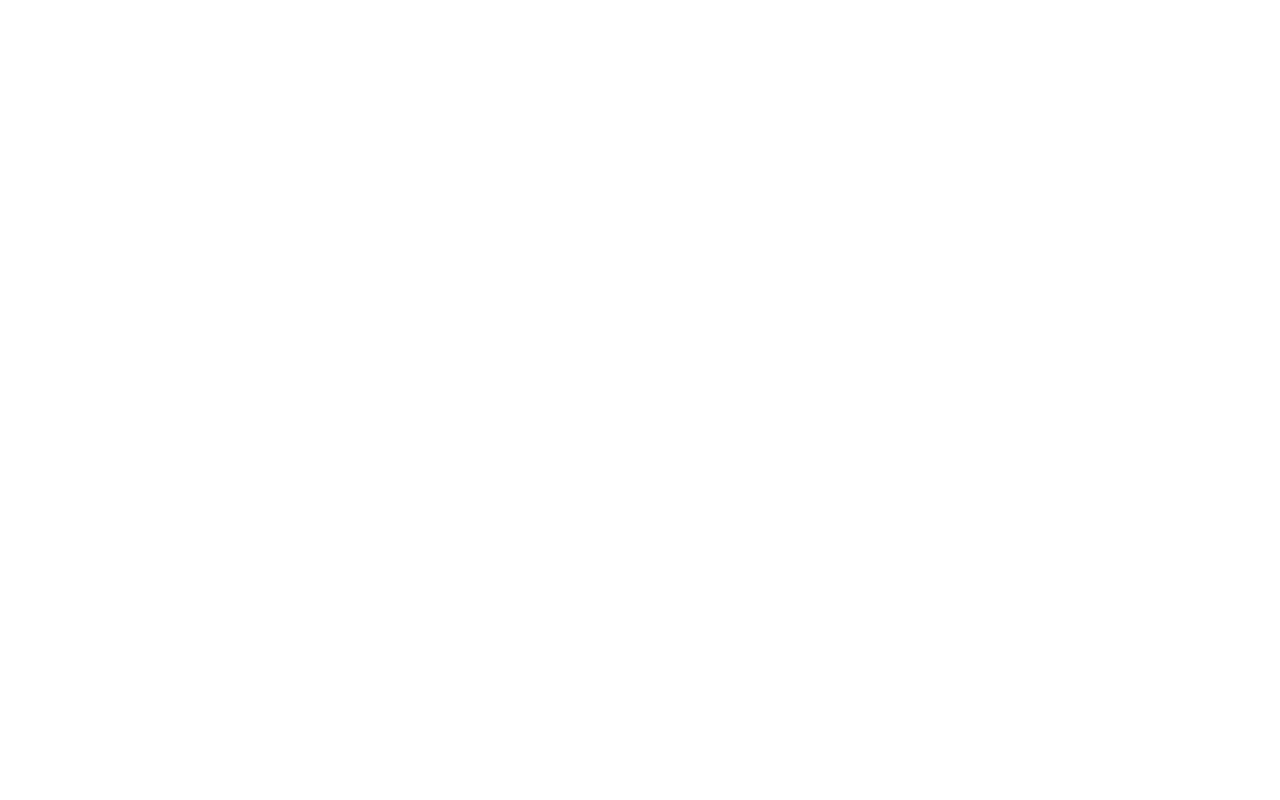
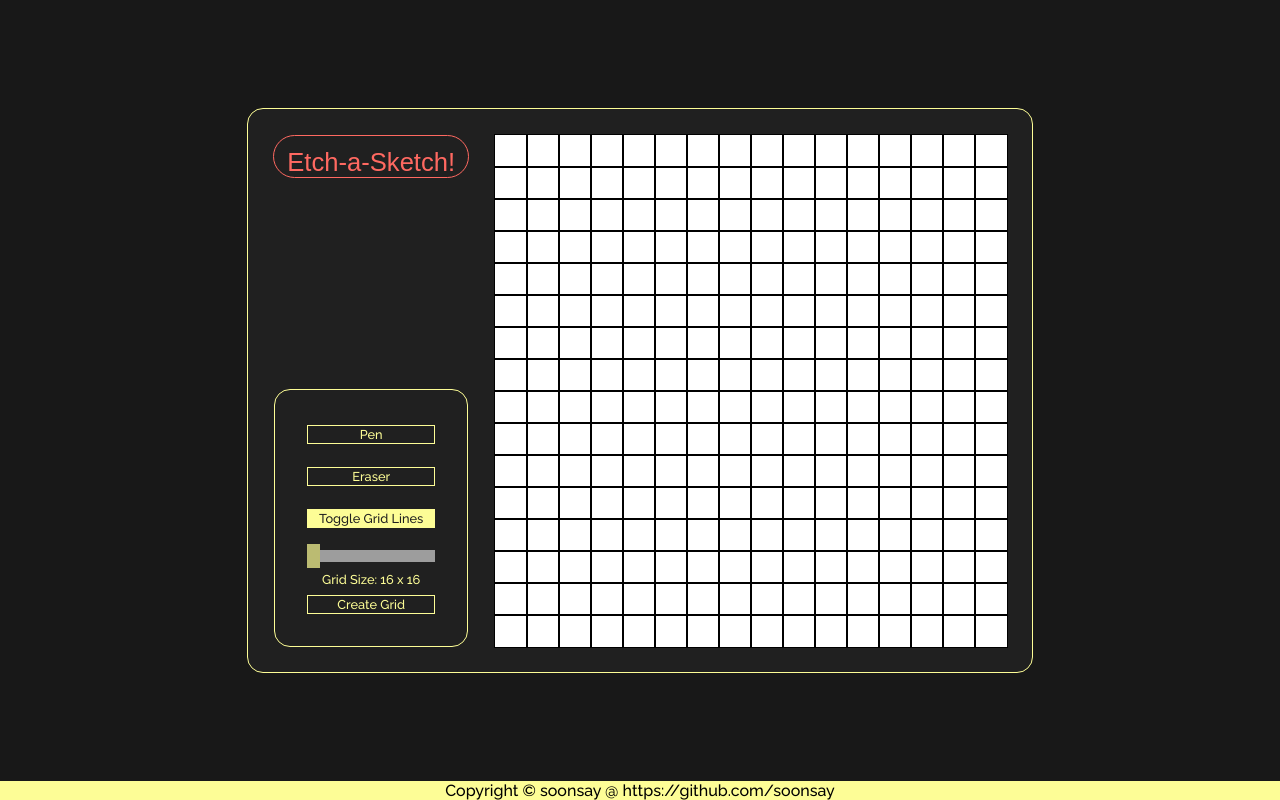
Before and after one commit to soonsay/etch-a-sketch, a plain HTML site: page index.html in a window 1280 px wide. Drawn offline with Linux system fonts and the light colour scheme; a web font is replaced by a local one.

Commit message:
Create etch-a-sketch project
Signed-off-by: soonsay <mileswfoster1@gmail.com>

```diff
--- a/index.html
+++ b/index.html
@@ -1,11 +1,21 @@
 <!DOCTYPE html>
 <html>
-<script src="javascript.js"></script>
+<script src="javascript.js" defer></script>
 <head>
   <meta charset="UTF-8">
-  <title>Page Title</title>
+  <title>Etch-a-Sketch!</title>
+  <link rel="stylesheet" href="style.css">
 </head>
-<body>
+<body draggable="false">
+  <div id="container">
+  <div id="gridContainer"></div>
+    <div id="buttonsContainer">
+      <div id="sliderContainer">
+      <input type="range" autocomplete="off" min="16" max="100" value="16" class="slider" id="sliderRange">
+      </div>
+    </div>
+  </div>
+  <div id="footer">Copyright © soonsay @ https://github.com/soonsay </div>
   <script>
   </script>
 </body>
--- a/javascript.js
+++ b/javascript.js
@@ -0,0 +1,246 @@
+// To revisit later:
+
+// Add shade modification toggle button
+// Add lighten modification toggle button
+// Add color selector
+// Add color fill
+
+
+// Transition slider to knobs
+// Add a grid cache (old pictures)
+
+
+
+// Reference container for all elements
+const container = document.querySelector('#container');
+
+// Create left column for left elements (title, buttons);
+const leftColumn = document.createElement('div');
+leftColumn.setAttribute('id', 'leftColumn');
+
+const headerPin = document.createElement('div');
+headerPin.setAttribute('id', 'headerPin');
+headerPin.innerText = "Etch-a-Sketch!";
+
+
+
+const gridValueContainer = document.createElement('div');
+gridValueContainer.setAttribute('id', 'gridValueContainer');
+sliderContainer.appendChild(gridValueContainer);
+
+// Access sliderValue
+var sliderValue = document.getElementById("sliderRange");
+var valueContainer = document.getElementById("gridValueContainer");
+valueContainer.style.fontFamily = "Raleway, sans-serif";
+valueContainer.style.fontSize = "1vw";
+valueContainer.style.color = "#FDFD96";
+valueContainer.innerHTML = "Grid Size: " + sliderValue.value + " x " + sliderValue.value; // Display the default slider value
+
+// Update the current slider value (each time you drag the slider handle)
+sliderValue.oninput = function() {
+  valueContainer.innerHTML = "Grid Size: " + this.value + " x " + this.value;
+}
+
+// Create button and add to slider container:
+const gridButton = document.createElement('button');
+gridButton.classList.add('createGridButton');
+gridButton.classList.add('button');
+gridButton.innerText = "Create Grid";
+gridButton.onclick = function(){
+    newGrid();
+}
+sliderContainer.appendChild(gridButton);
+
+// Toggle bools
+let penActive = false;
+let eraserActive = false;
+let gridActive = true;
+
+
+// Create button for pen toggle:
+const penButton = document.createElement('button');
+penButton.classList.add('penButton');
+penButton.classList.add('button');
+penButton.innerText = "Pen"
+penButton.onclick = function(e) {
+  toggleButton(e);
+}
+
+
+// Create button for eraser toggle:
+const eraserButton = document.createElement('button');
+eraserButton.classList.add('eraserButton');
+eraserButton.classList.add('button');
+eraserButton.innerText = "Eraser"
+eraserButton.onclick = function(e) {
+  toggleButton(e);
+}
+
+// Create button for Grid Lines toggle:
+const gridLinesButton = document.createElement('button');
+gridLinesButton.classList.add('gridLinesButton');
+gridLinesButton.classList.add('button');
+gridLinesButton.classList.add('btn-on');
+gridLinesButton.innerText = "Toggle Grid Lines";
+gridLinesButton.onclick = function(e) {
+  toggleButton(e);
+}
+
+
+// Append all elements to their appropriate parents
+
+buttonsContainer.appendChild(gridLinesButton);
+buttonsContainer.appendChild(eraserButton);
+buttonsContainer.appendChild(penButton);
+
+leftColumn.appendChild(headerPin);
+leftColumn.appendChild(buttonsContainer);
+container.appendChild(leftColumn);
+
+
+
+
+// Functions //
+
+// Add rows to gridContainer
+function makeRows(rows, cols) {
+  const gridContainer = document.querySelector('#gridContainer');
+// Set style attributes of grid rows and grid-cols, custom properties denoted by -- in CSS
+  gridContainer.style.setProperty('--grid-rows', rows);
+  gridContainer.style.setProperty('--grid-cols', cols);
+  // Iterates as long as c is less than rows * cols (256) - stops at 255, 0-based
+  for (c = 0; c < (rows * cols); c++) {
+    // Create a div element called cell
+    let cell = document.createElement("div");
+    // Add event listeners for mouse over and mouse down to simulate "dragging"
+    cell.addEventListener('mouseover', drawColor);
+    cell.addEventListener('mousedown', drawColor);
+    // Append cell to the container and give it the class "grid-item"
+    if (gridActive) {
+      cell.classList.add('gridItem', 'gridItemLines');
+    }
+    else {
+      cell.classList.add('gridItem');
+    }
+    gridContainer.appendChild(cell);
+
+  };
+};
+
+makeRows(16, 16);
+
+// New grid function for button
+
+function newGrid() {
+   let rows = cols = sliderValue.value;
+   gridContainer.replaceChildren();
+
+   makeRows(rows, cols);
+}
+
+function toggleButton(e) {
+  if (e.target.classList.contains('btn-on')) {
+    toggleOff(e);
+  } else {
+    toggleOn(e);
+  }
+}
+
+function toggleOn(e) {
+    let selectedButton = e.target.classList[0];
+
+    if (selectedButton == "penButton") {
+      penActive = !penActive;
+
+        if (penActive) {
+          eraserButton.classList.remove('btn-on');
+          penButton.classList.add('btn-on');
+          eraserActive = false;
+        }
+    }
+
+    if (selectedButton == "eraserButton") {
+      eraserActive = !eraserActive;
+
+        if (eraserActive) {
+        penButton.classList.remove('btn-on');
+        eraserButton.classList.add('btn-on');
+        penActive = false;
+        }
+    }
+
+    if (selectedButton == "gridLinesButton") {
+      gridActive = !gridActive;
+      let children = document.querySelectorAll('#gridContainer *');
+
+      if (gridActive) {
+        gridLinesButton.classList.add('btn-on');
+
+        children.forEach((element) => {
+          element.classList.add('gridItemLines');
+        })
+      }
+  }
+}
+
+
+// Way cleaner (cooler?) solution, just barely doesn't work how I want!
+// Remove btn-on from the buttons that were not selected
+// Unfortunately the grid toggle forces the other two off (when toggled on)
+
+
+    // let otherButtons = document.querySelectorAll(`button:not(button.${e.target.classList[0]})`);
+
+    // otherButtons.forEach((element) => {
+    //   let buttonName = element.classList[0]
+    //   if (buttonName != "gridLinesButton") {
+    //     element.classList.remove('btn-on');
+
+    //   })
+    //  e.target.classList.add('btn-on')
+
+
+function toggleOff(e) {
+  let selectedButton = e.target.classList[0];
+  if (selectedButton == "penButton") {
+    penActive = !penActive;
+  }
+  if (selectedButton == "eraserButton") {
+    eraserActive = !eraserActive;
+  }
+  if (selectedButton == "gridLinesButton") {
+    gridActive = !gridActive;
+    let children = document.querySelectorAll('#gridContainer *');
+
+    if (!gridActive) {
+      children.forEach((element) => {
+      element.classList.remove('gridItemLines');
+    })
+  }
+
+
+  }
+
+  e.target.classList.remove('btn-on');
+}
+
+// Mouse Controls
+
+let mouseDown = false;
+container.onmousedown = () => (mouseDown = true)
+container.onmouseup = () => {
+  mouseDown = false;
+}
+
+// Draw div when mouse down is true
+
+function drawColor(e) {
+  if (e.type === 'mouseover' && !mouseDown) return;
+
+  if (penActive === true) {
+    e.target.style.backgroundColor = "black";
+  } else if (eraserActive === true) {
+    e.target.style.backgroundColor = "transparent";
+  }
+
+}
--- /dev/null
+++ b/style.css
@@ -0,0 +1,171 @@
+@import url('https://fonts.googleapis.com/css2?family=Raleway:wght@500&display=swap');
+@import url('https://fonts.googleapis.com/css2?family=Borel&family=Raleway:wght@500&display=swap');
+
+:root {
+    --grid-cols: 1;
+    --grid-rows: 1;
+    background-color: #181818;
+
+    -moz-user-select: -moz-none;
+    -khtml-user-select: none;
+    -webkit-user-select: none;
+    user-select: none;
+}
+
+body {
+    display: flex;
+    justify-content: center;
+    align-items: center;
+    height: 100vh;
+    width: 100vw;
+    margin: 0;
+    padding: 0;
+    flex-direction: column;
+}
+
+
+
+#container {
+    display: flex;
+    flex-direction: row-reverse;
+    gap: 2vw;
+    padding: 2vw;
+    justify-content: center;
+    align-items: center;
+    background-color: #202020;
+    border: 1px solid #FDFD96;
+    border-radius: 1em;
+    margin-top: auto;
+}
+
+#footer {
+    display: flex;
+    justify-content: center;
+    margin-top: auto;
+    background-color: #FDFD96;
+    height: auto;
+    width: 100vw;
+    font-size: 1em;
+    font-family: Raleway, sans-serif;
+}
+
+#gridContainer {
+    display: grid;
+    grid-gap: 0px;
+    margin: 0px;
+    padding: 0px;
+    height: auto;
+    width: 40vw;
+    background-color: white;
+
+    /*Creates custom properties grid rows and grid cols for us to assign with JS */
+    /* Var allows us to access the value */
+    grid-template-rows: repeat(var(--grid-rows), auto);
+    grid-template-columns: repeat(var(--grid-cols), auto);
+}
+
+#leftColumn {
+    display: flex;
+    flex-direction: column;
+    justify-content: start;
+    align-items: center;
+    height: 100%;
+
+}
+
+#headerPin {
+    height: auto;
+    padding: 1vw 1vw 0vw 1vw;
+    margin-bottom: auto;
+    font-family: Borel, sans-serif;
+    color: #FF6961;
+    border: 1px solid #FF6961;
+    border-radius: 1em;
+    font-size: 2vw;
+}
+
+
+
+#buttonsContainer {
+    display: flex;
+    flex-direction: column-reverse;
+    align-items: center;
+    border: 1px solid #FDFD96;
+    border-radius: 1em 1em;
+    gap: 2vh;
+    width: 15vw;
+    height: 15vw;
+    padding: 2em 0em;
+
+}
+
+
+.button {
+    width: 10vw;
+    font-size: 1vw;
+    color: #FDFD96;
+    border: 1px solid #FDFD96;
+    background-color: transparent;
+    font-family: Raleway, sans-serif;
+    margin: auto;
+}
+
+.btn-on {
+    background-color: #FDFD96;
+    color: #202020;
+}
+
+.gridItem {
+    /* outline: 1px solid black; */
+    /* -moz-box-sizing: border-box;
+    box-sizing: border-box;  */
+    text-align: center;
+    aspect-ratio: 1;
+}
+
+.gridItemLines {
+    outline: 1px solid black;
+}
+
+
+#sliderContainer {
+    display: flex;
+    flex-direction: column;
+    align-items: center;
+    gap: 1vh;
+
+}
+
+.slider {
+    -webkit-appearance: none;  /*Override default CSS styles*/
+    appearance: none;
+    width: 10vw;
+    height: 1.5vh; /* Specified height */
+    background: #d3d3d3; /* Grey background */
+    outline: none; /* Remove outline */
+    opacity: 0.7; /* Set transparency (for mouse-over effects on hover) */
+    -webkit-transition: .2s; /* 0.2 seconds transition on hover */
+    transition: opacity .2s;
+  }
+
+  /* Mouse-over effects */
+.slider:hover {
+    opacity: 1; /* Fully shown on mouse-over */
+  }
+
+  /* The slider handle (use -webkit- (Chrome, Opera, Safari, Edge) and -moz- (Firefox) to override default look) */
+.slider::-webkit-slider-thumb {
+    -webkit-appearance: none; /* Override default look */
+    appearance: none;
+    width: 1vw; /* Set a specific slider handle width */
+    height: 3vh; /* Slider handle height */
+    background: #FDFD96; /* Green background */
+    cursor: pointer; /* Cursor on hover */
+  }
+
+.slider::-moz-range-thumb {
+width: 1vw; /* Set a specific slider handle width */
+height: 3vh; /* Slider handle height */
+background:#FDFD96; /* Green background */
+cursor: pointer; /* Cursor on hover */
+}
```
